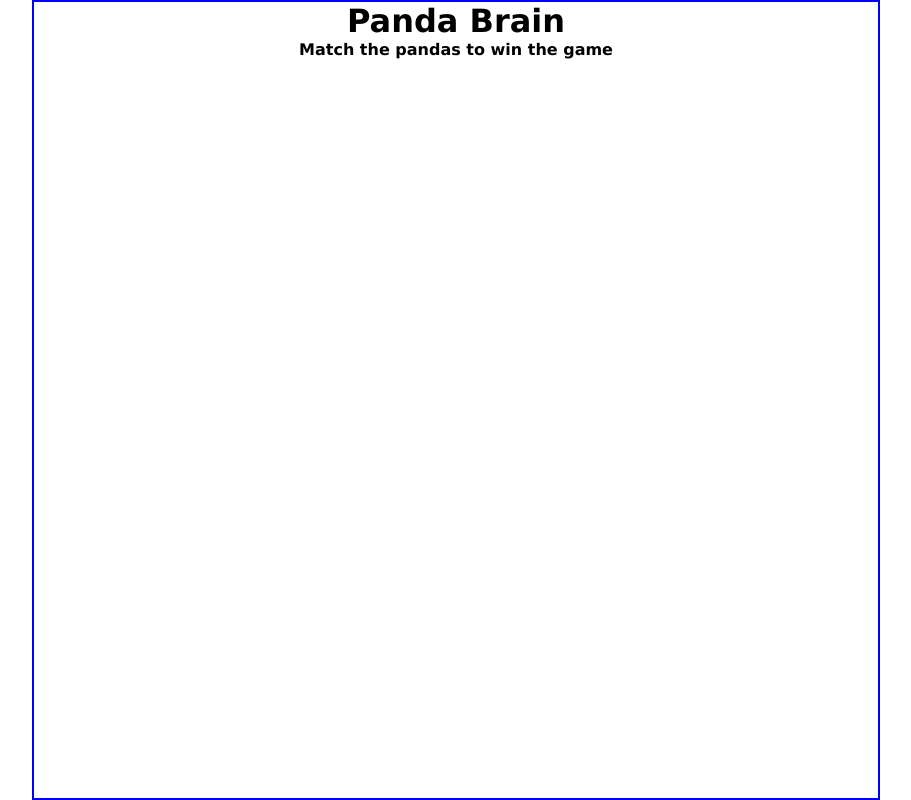
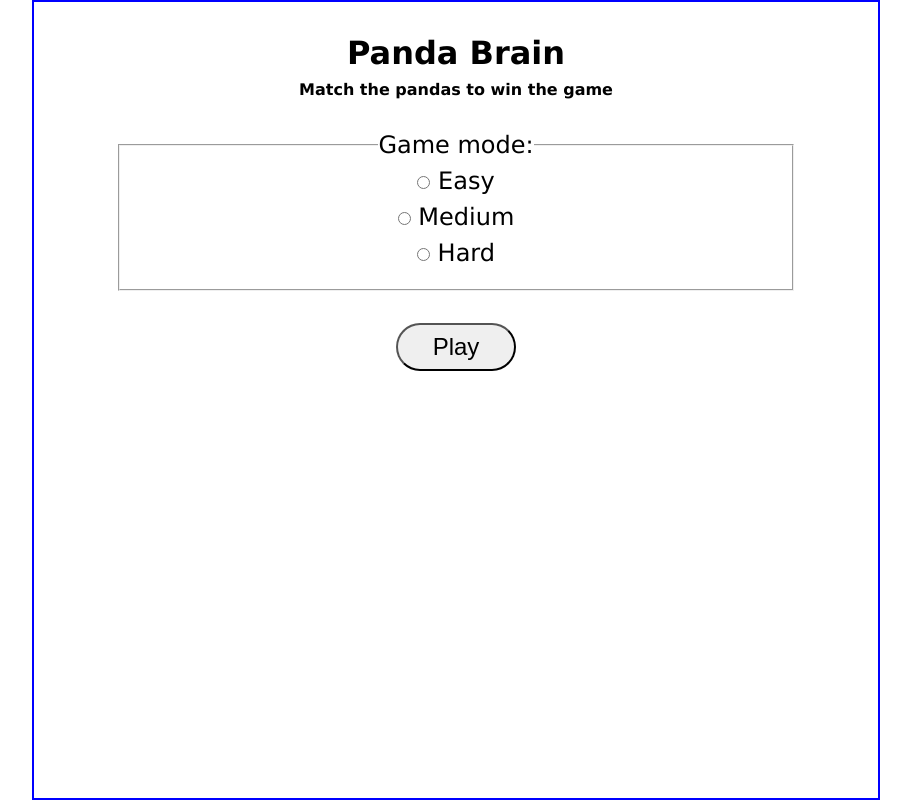
Before and after one commit to tanishaldavey/panda-brain, a website: page index.html in a window 1280 px wide. Shown: the whole page, without its empty margins (184-1095 px from the left). Drawn offline with Linux system fonts and the light colour scheme.

Commit message:
Created user interface for selecting game mode and playing

```diff
--- a/index.html
+++ b/index.html
@@ -11,7 +11,25 @@
         <header>
             <h1>Panda Brain</h1>
             <h2>Match the pandas to win the game</h2>
-            <section class="cards">
+            <section class="game-settings">
+                <fieldset>
+                    <legend>Game mode:</legend>
+                    <div>
+                        <input type="radio" id="easy" name="mode" value="Easy">
+                        <label for="easy">Easy</label>
+                    </div>
+                    <div>
+                        <input type="radio" id="medium" name="mode" value="Medium">
+                        <label for="medium">Medium</label>
+                    </div>
+                    <div>
+                        <input type="radio" id="hard" name="mode" value="Hard">
+                        <label for="hard">Hard</label>
+                    </div>
+                </fieldset>
+                <button id="play-button">Play</button>
+            </section>
+            <section class="cards-container hide-view">
                 <!-- Cards will populate here upon starting game -->
             </section>
         </header>
--- a/index.js
+++ b/index.js
@@ -0,0 +1,10 @@
+gameSettings = document.querySelector('.game-settings');
+cardsContainer = document.querySelector('.cards-container');
+playButton = document.querySelector('#play-button');
+
+playButton.addEventListener('click', displayGameBoard);
+
+function displayGameBoard() {
+    gameSettings.classList.add('hide-view');
+    cardsContainer.classList.remove('hide-view')
+}
--- a/styles.css
+++ b/styles.css
@@ -18,9 +18,43 @@ main {
 }
 
 header {
+    padding-top: 2rem;
     text-align: center;
+}
+
+h1 {
+    margin-bottom: .5rem;
 }
 
 h2 {
     font-size: 1rem;
 }
+
+fieldset {
+    font-size: 1.5rem;
+    height: 10rem;
+    margin: 2rem auto;
+    width: 80%;
+    }
+
+fieldset > div {
+    margin: .5rem 0 .5rem 0;
+    width: 100%;
+}
+
+#play-button {
+    border-radius: 25px;
+    font-size: 1.5rem;
+    padding: .5rem;
+    width: 7.5rem;
+}
+
+.cards-container {
+    border: 2px solid fuchsia;
+    width: 5px;
+    height: 2rem;
+}
+
+.hide-view {
+    display: none;
+}
```
